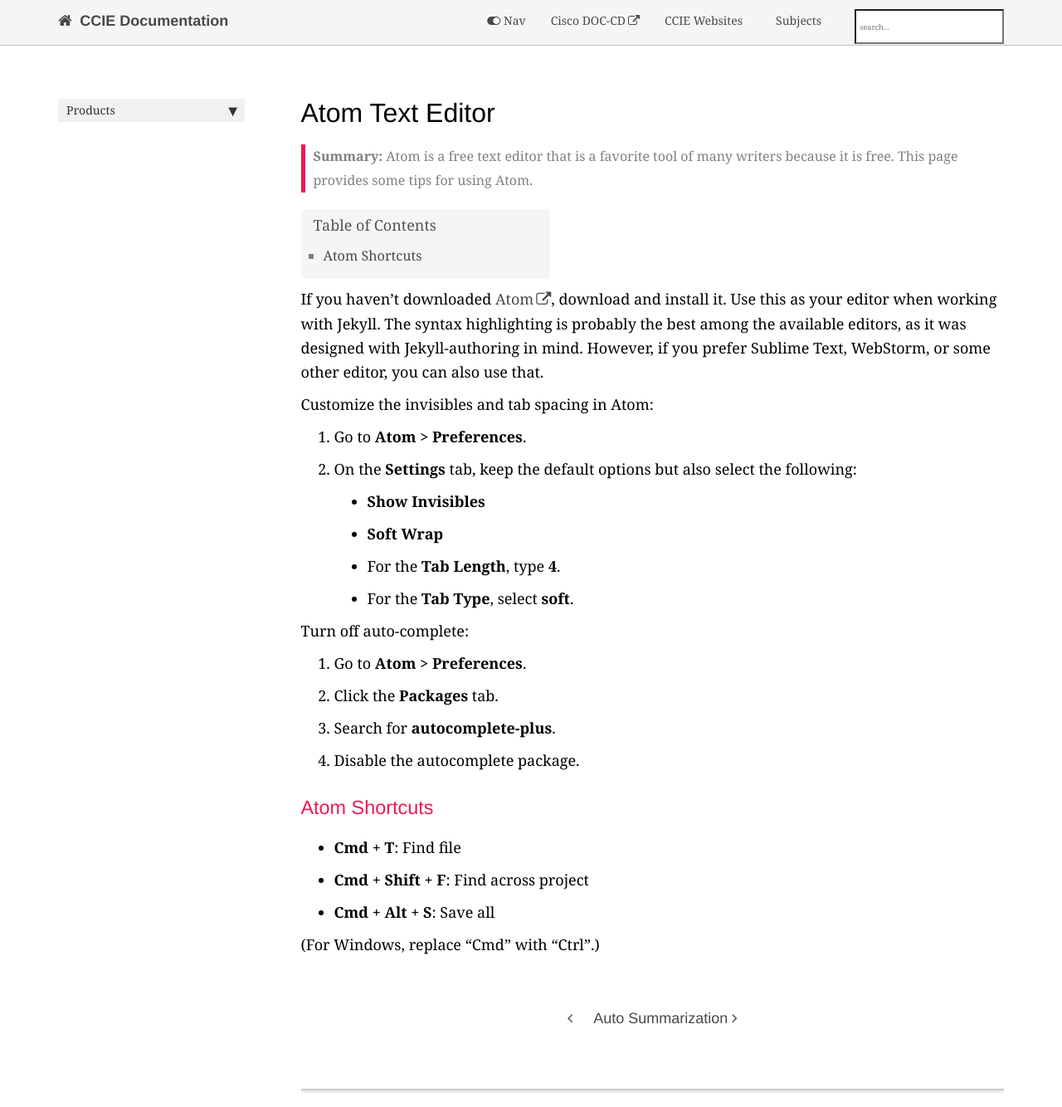
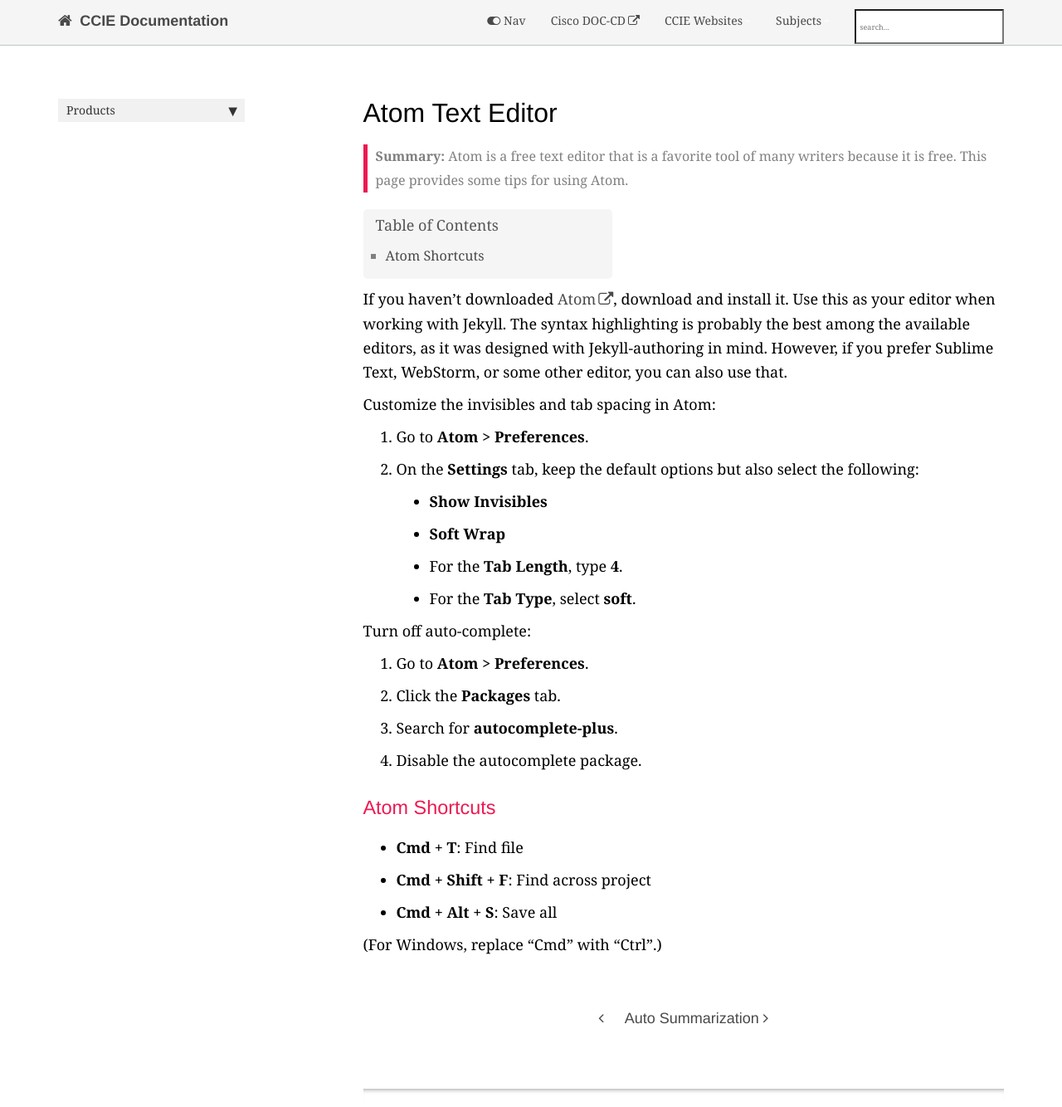
Before and after one commit to bsrandall/CCIE, a Jekyll site: the page built from pages/mydoc/mydoc_atom_text_editor.md, in a window 1280 px wide and 1334 px high. Shown: the whole window at 83% size. Built offline with Jekyll 4.4.1, drawn with Linux system fonts in a browser that asks for light colours; nearby versions of some CDN libraries; comment, search, counter and statistics services are not loaded.

Commit message:
05-04-2017 8

```diff
--- a/_includes/sidebar.html
+++ b/_includes/sidebar.html
@@ -1,6 +1,6 @@
 {% include custom/sidebarconfigs.html %}
 
-<ul id="mysidebar" class="nav" "navbar" "navbar-default">
+<ul id="mysidebar" class="nav">
     <li class="sidebarTitle">{{sidebar[0].product}} {{sidebar[0].version}}</li>
     {% for entry in sidebar %}
     {% for folder in entry.folders %}
--- a/css/customstyles.css
+++ b/css/customstyles.css
@@ -1177,3 +1177,7 @@ h4.panel-title {
     padding-top: 0px;
     margin-top: 0px;
 }
+
+#tg-sb-content {
+  padding-left: 90px;
+}
```
